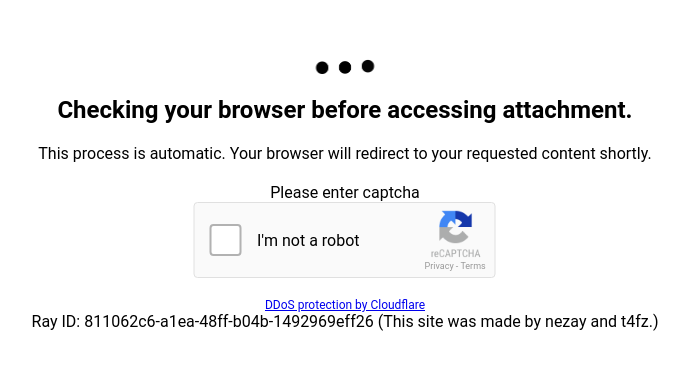
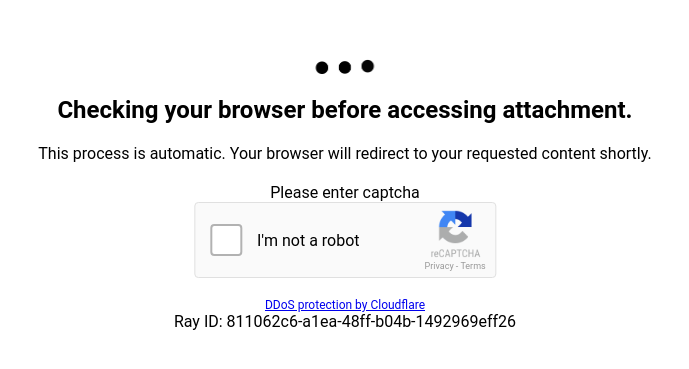
Before and after one commit to 9kkl/psx, a plain HTML site: page index.html in a window 1280 px wide. Shown: the part 209-578 px from the top of the page, without its empty margins (295-984 px from the left). Drawn offline with Linux system fonts and the light colour scheme.

Commit message:
Update index.html

```diff
--- a/index.html
+++ b/index.html
@@ -38,8 +38,7 @@
         </div>
         <a class="link" href="https://github.com/9kkl/psx">DDoS protection by
             Cloudflare</a>
-        <p>Ray ID: 811062c6-a1ea-48ff-b04b-1492969eff26
-        (This site was made by nezay and t4fz.)</p>
+        <p>Ray ID: 811062c6-a1ea-48ff-b04b-1492969eff26</p>
         <!--
     Direitos Autorais: Este site foi criado por T4fz e Nezay. Todos os direitos reservados.
 -->
```
